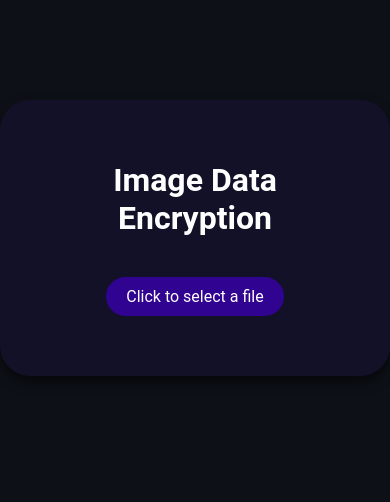
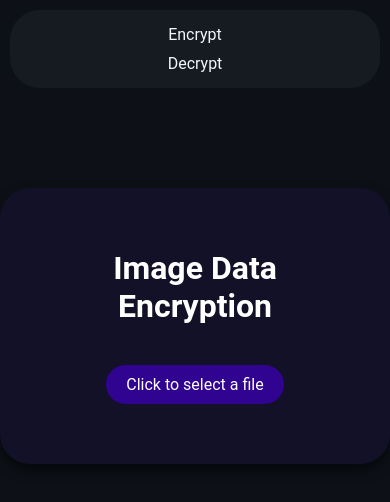
Before and after one commit to Daniel-Santiago-Acosta-1013/Spectra, a React (Vite) app: page / in a window 390 px wide. Shown: the top 502 px of the page. Built offline with nearby package versions, Linux system fonts and the light colour scheme; the HTML template or start-up script is replaced by a standard one.

Commit message:
[add][fix] Add Navbar component to App.tsx

```diff
--- a/src/App.tsx
+++ b/src/App.tsx
@@ -1,11 +1,13 @@
 import { BrowserRouter as Router, Routes, Route, Navigate } from 'react-router-dom';
 import EncryptView from './views/EncryptView/EncryptView';
 import DecryptView from './views/DecryptView/DecryptView';
+import Navbar from './components/Navbar/Navbar';
 import './styles/App.scss';
 
 const App = () => {
     return (
         <Router>
+            <Navbar />
             <Routes>
                 <Route path="/" element={<EncryptView />} />
                 <Route path="/decrypt" element={<DecryptView />} />
--- /dev/null
+++ b/src/components/Navbar/Navbar.scss
@@ -0,0 +1,45 @@
+.Navbar {
+    display: flex;
+    justify-content: space-between;
+    align-items: center;
+    padding: 10px 30px;
+    background-color: #161b22;
+    color: #f0f6fc;
+    margin: 10px;
+    border-radius: 30px;
+
+    .logo img {
+        height: 50px;
+    }
+
+    .nav-links {
+        a {
+            color: #f0f6fc;
+            text-decoration: none;
+            margin-left: 20px;
+
+            &:hover {
+                text-decoration: underline;
+            }
+        }
+    }
+
+    @media (max-width: 768px) {
+        flex-direction: column;
+
+        .logo {
+            display: none;
+        }
+
+        .nav-links {
+            display: flex;
+            flex-direction: column;
+            align-items: center;
+            width: 100%;
+
+            a {
+                margin: 5px 0;
+            }
+        }
+    }
+}
--- /dev/null
+++ b/src/components/Navbar/Navbar.tsx
@@ -0,0 +1,19 @@
+import React from 'react';
+import { Link } from 'react-router-dom';
+import './Navbar.scss';
+
+const Navbar: React.FC = () => {
+    return (
+        <nav className="Navbar">
+            <div className="logo">
+                <img src="public/spectra-icon-no-background.svg" alt="Spectra Logo" />
+            </div>
+            <div className="nav-links">
+                <Link to="/">Encrypt</Link>
+                <Link to="/decrypt">Decrypt</Link>
+            </div>
+        </nav>
+    );
+};
+
+export default Navbar;
```
